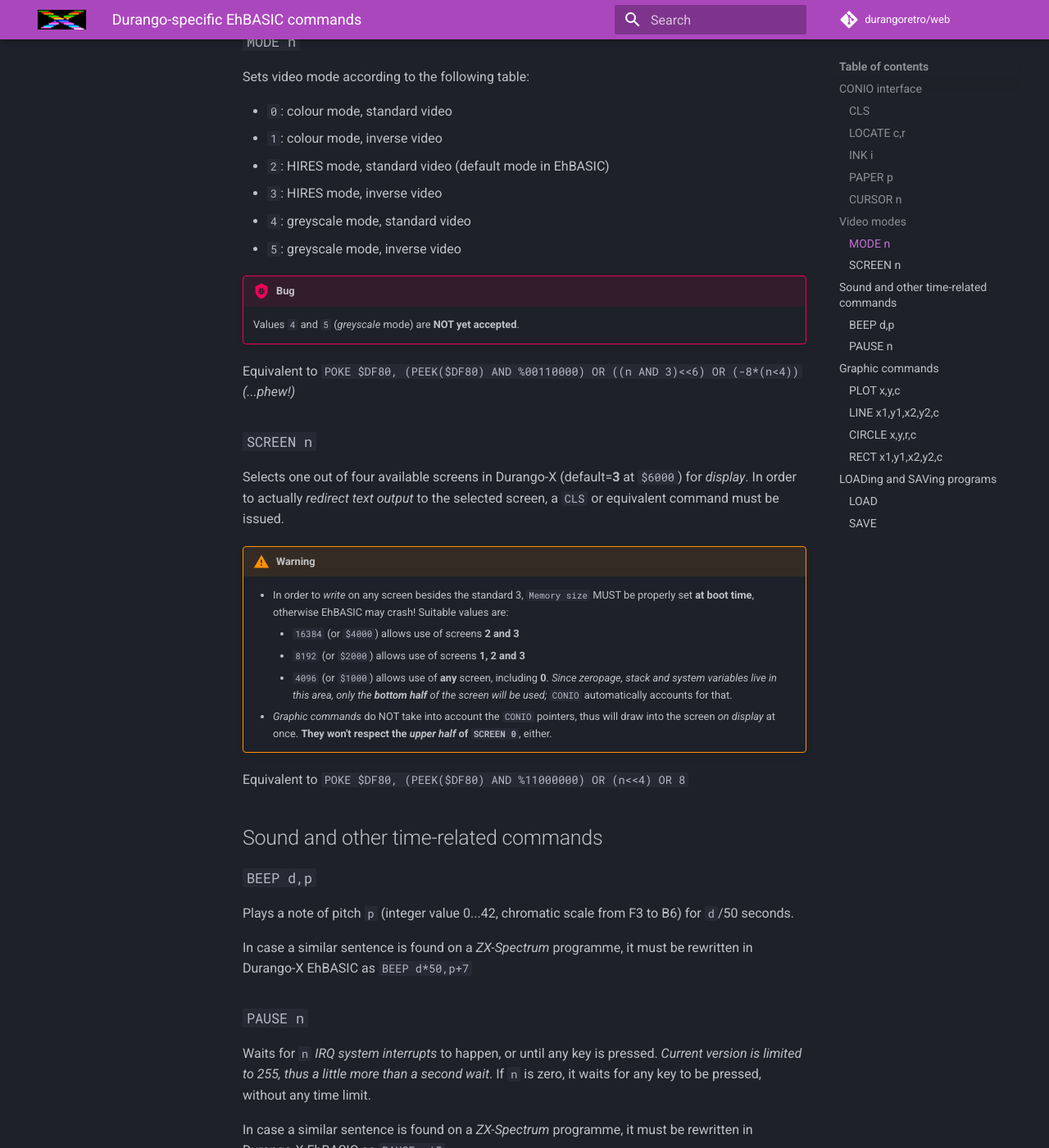
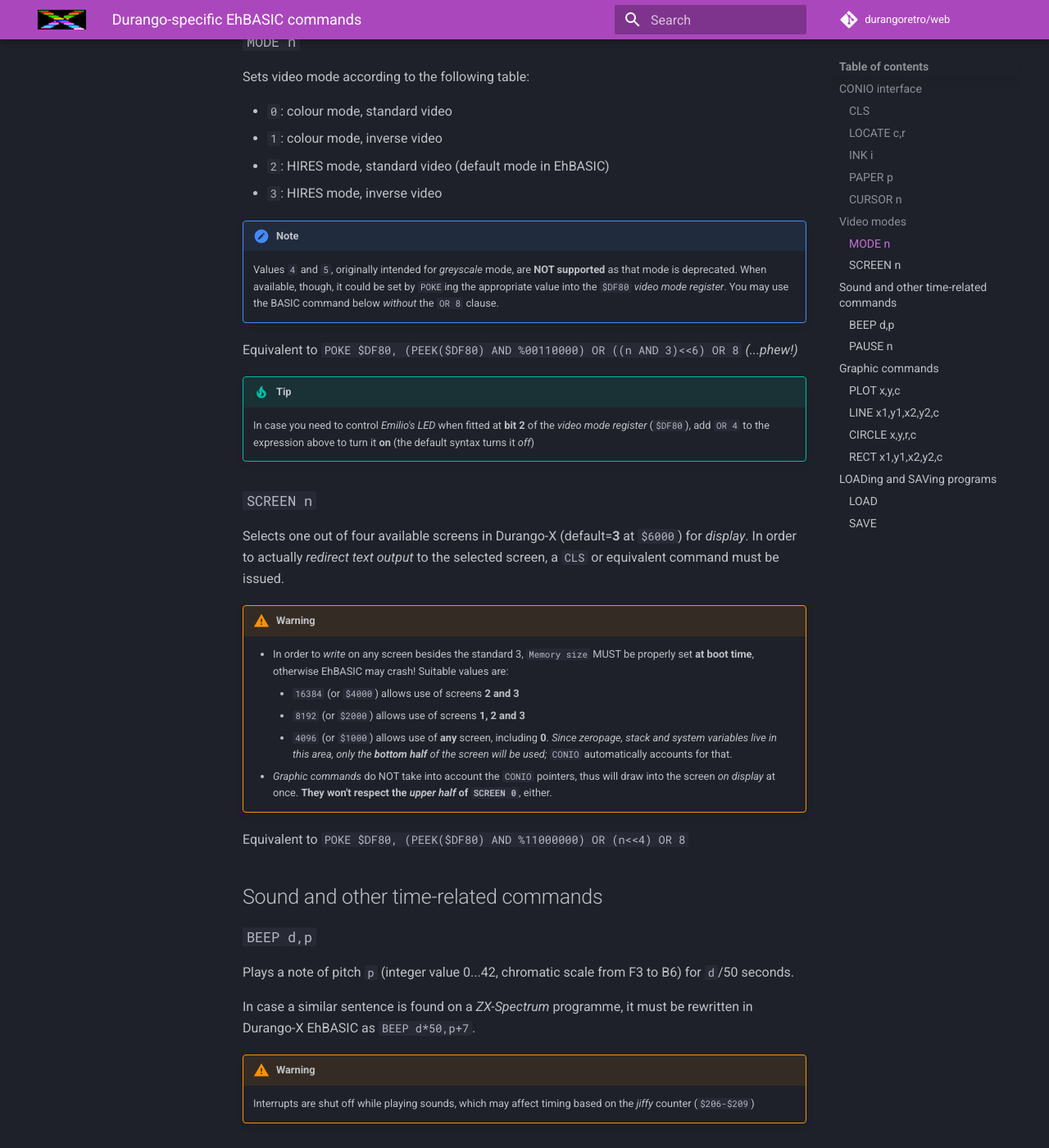
Before and after one commit to durangoretro/web, an MkDocs documentation site: the page built from docs/software/ehbasic.md, in a window 1280 px wide and 1400 px high, scrolled down 1553 px. Shown: the whole window at 82% size. Built offline with MkDocs 1.6.1 and Material for MkDocs 9.7.7, drawn with Linux system fonts in a browser that asks for light colours; comment, search, counter and statistics services are not loaded; some of the changed text lies outside the part shown.

Commit message:
deprecate greyscale and control Emilio's LED from BASIC commands

```diff
--- a/docs/software/ehbasic.md
+++ b/docs/software/ehbasic.md
@@ -1,7 +1,7 @@
 # Durango-specific EhBASIC commands
 
 [**EhBASIC** from the late Lee Davidson](http://forum.6502.org/viewforum.php?f=5) is intended as a generic, _console-type_ BASIC interpreter for 6502 systems.
-In order to support _Durango-X_'s **graphic, colour and sound** capabilities, new commands have been added.
+In order to support _Durango-X_'s **graphic, colour and sound** capabilities, new commands have been added to the last available version (2.22).
 
 ## CONIO interface
 
@@ -9,9 +9,7 @@
 [the minimOS Operating System](https://github.com/zuiko21/minimOS/tree/master/OS). There is similar CONIO support in
 [DurangoLib](https://github.com/durangoretro/DurangoLib/blob/main/asm/conio.s) C library.
 
-`CONIO` acts as a **terminal emulator**; for easier parsing, most _control codes_ are **single-byte**, thus the [standard CONIO features](conio.md) are accessible
-thru a mixture of **traditional ASCII, `bash` shortcut keys and ZX-Spectrum codes**. _All of them are accessible via standard `PRINT CHR$()` BASIC sentences_, but
-a few of them have beed granted new BASIC commands for convenience:
+`CONIO` acts as a **terminal emulator**; for easier parsing, most _control codes_ are **single-byte**, thus the [standard CONIO features](conio.md) are accessible thru a mixture of **traditional ASCII, `bash` shortcut keys and ZX-Spectrum codes**. _All of them are accessible via standard `PRINT CHR$()` BASIC sentences_, but a few of them have beed granted new BASIC commands for convenience:
 
 ### `CLS`
 
@@ -58,14 +56,17 @@
 * `1`: colour mode, inverse video
 * `2`: HIRES mode, standard video (default mode in EhBASIC)
 * `3`: HIRES mode, inverse video
-* `4`: greyscale mode, standard video
-* `5`: greyscale mode, inverse video
 
-!!! bug
+!!! note
 
-	Values `4` and `5` (_greyscale_ mode) are **NOT yet accepted**.
+	Values `4` and `5`, originally intended for _greyscale_ mode, are **NOT supported** as that mode is deprecated.
+ 	When available, though, it could be set by `POKE`ing the appropriate value into the `$DF80` _video mode register_. You may use the BASIC command below _without_ the `OR 8` clause.
 
-Equivalent to `POKE $DF80, (PEEK($DF80) AND %00110000) OR ((n AND 3)<<6) OR (-8*(n<4))` _(...phew!)_
+Equivalent to `POKE $DF80, (PEEK($DF80) AND %00110000) OR ((n AND 3)<<6) OR 8` _(...phew!)_
+
+!!! tip
+
+	In case you need to control _Emilio's LED_ when fitted at **bit 2** of the _video mode register_ (`$DF80`), add ` OR 4` to the expression above to turn it **on** (the default syntax turns it _off_)
 
 ### `SCREEN n`
 
@@ -87,7 +88,11 @@
 
 Plays a note of pitch `p` (integer value 0...42, chromatic scale from F3 to B6) for `d`/50 seconds.
 
-In case a similar sentence is found on a _ZX-Spectrum_ programme, it must be rewritten in Durango-X EhBASIC as `BEEP d*50,p+7`
+In case a similar sentence is found on a _ZX-Spectrum_ programme, it must be rewritten in Durango-X EhBASIC as `BEEP d*50,p+7`.
+
+!!! warning
+
+	Interrupts are shut off while playing sounds, which may affect timing based on the _jiffy_ counter (`$206-$209`)
 
 ### `PAUSE n`
 
@@ -140,8 +145,7 @@
 
 !!! warning
 
-	If `LOAD` succeeds finding a file, **the program previously stored in RAM will be DELETED**. If a _Directory listing_ is requested via `$`
-	or no matching file is found, the previous program will stay in RAM.
+	If `LOAD` succeeds finding a file, **the program previously stored in RAM will be DELETED**. If a _Directory listing_ is requested via `$` or no matching file is found, the previous program will stay in RAM.
 
 ### `SAVE`
 
```
